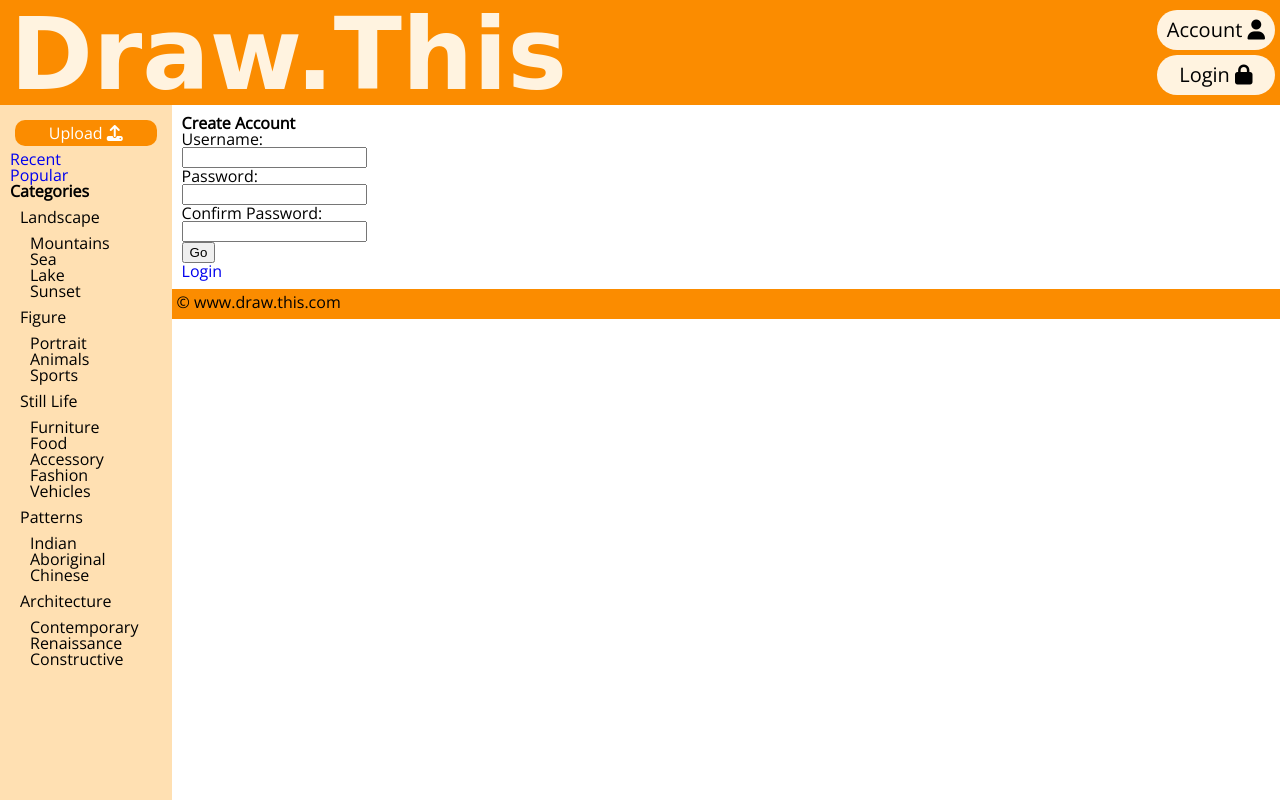
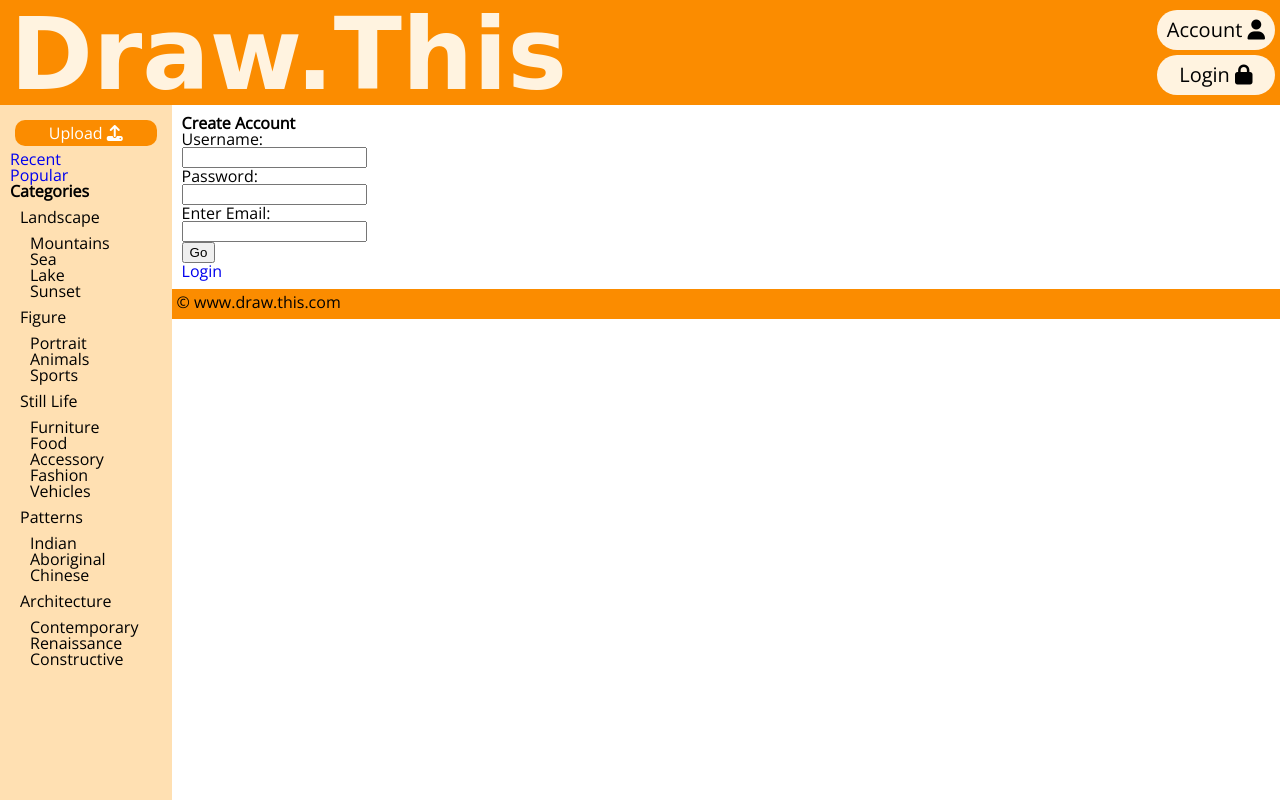
Before and after one commit to ncss/projects-2017-2, a Python web app: template templates/register.html in a window 1280 px wide. Run offline with Jinja, Linux system fonts and the light colour scheme; the template is opened without the code that fills it, so the values that code supplies are empty; some libraries are stand-ins or nearby versions; some web fonts are replaced.

Commit message:
make register.html work

```diff
--- a/templates/register.html
+++ b/templates/register.html
@@ -4,11 +4,11 @@
 </h1>
 <form  method="post">
   Username:<br>
-    <input type="text" name=" Enter username"/><br>
+    <input type="text" name="username"/><br>
   Password:<br>
-    <input type="password" name=" Enter password"/><br>
-  Confirm Password: <br>
-    <input type="password" name= "Confirm password"/><br>
+    <input type="password" name="password"/><br>
+  Enter Email:<br>
+    <input type="text" name="email"/><br>
     <input type="submit" value="Go"/>
 </form>
 
```
Also changed, not shown: site_template/createaccount.html (deleted, +0 -19 lines).
